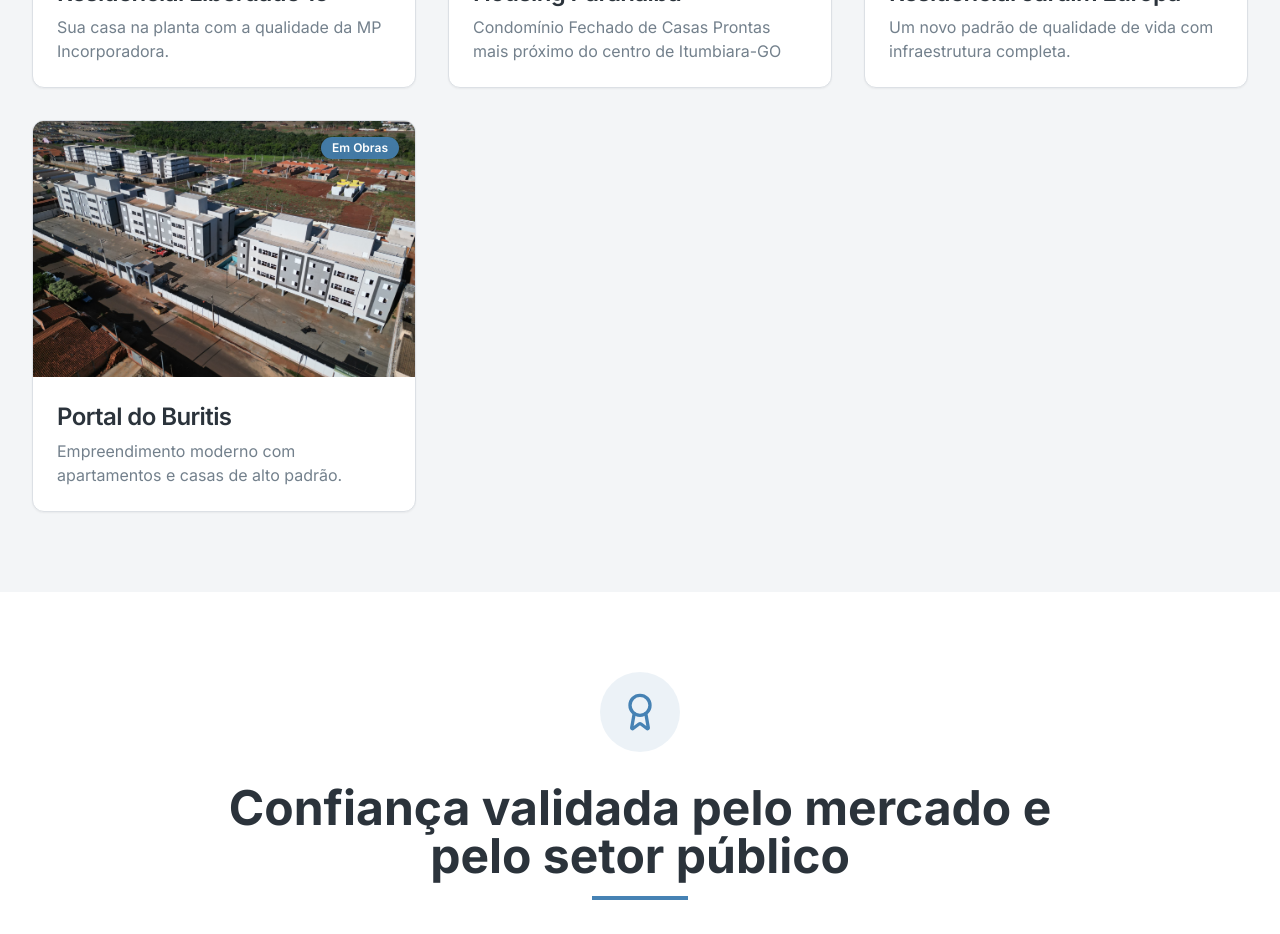
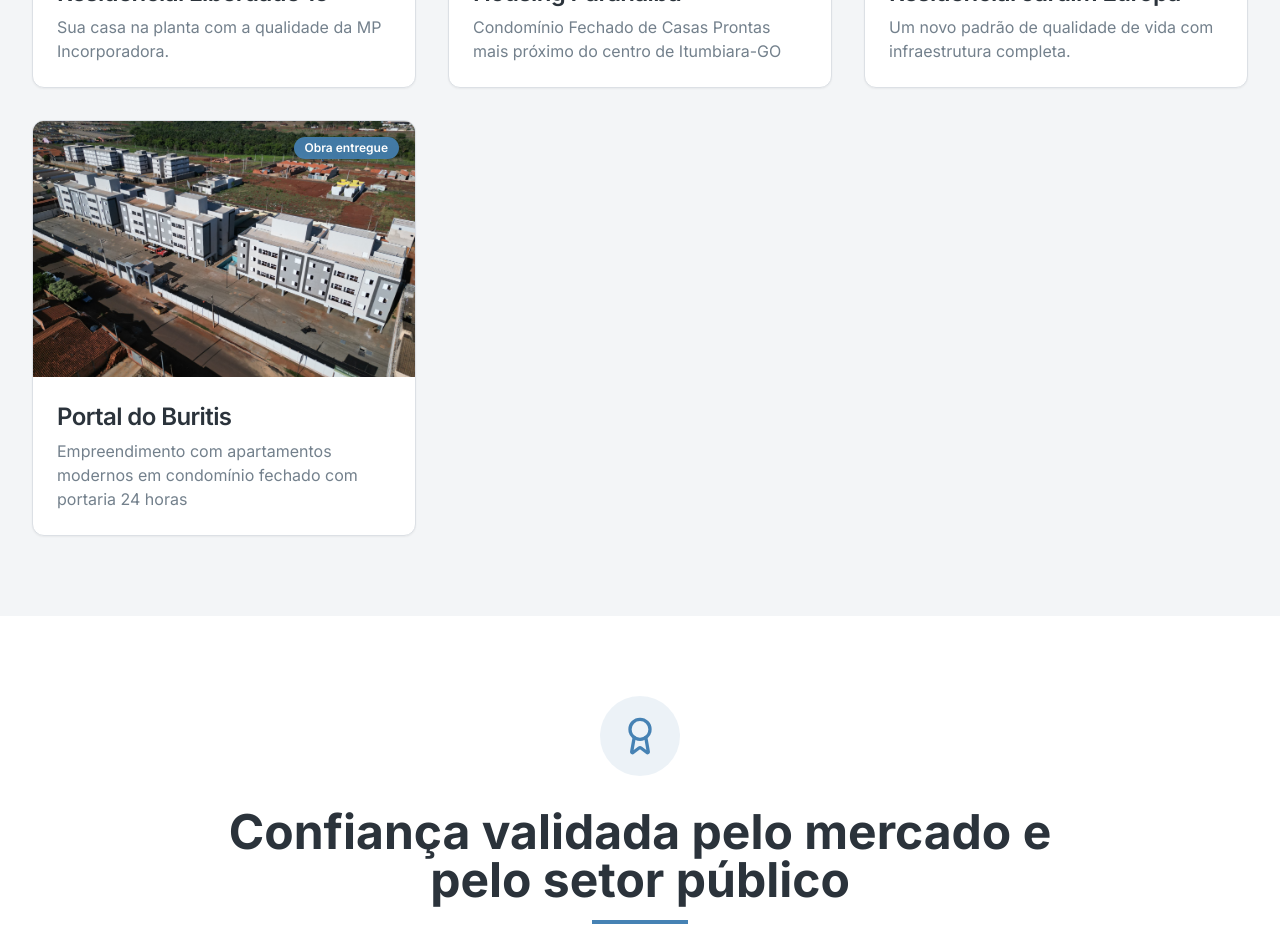
Before and after one commit to produtorasu-bot/mp-incorporadora-site-solido, a React (Vite) app: page / in a window 1280 px wide. Shown: the part 1300-2234 px from the top of the page. Built offline with nearby package versions, Linux system fonts and the light colour scheme; the HTML template or start-up script is replaced by a standard one.

Commit message:
Refactor: Atualizar empreendimento Portal do Buritis

```diff
--- a/src/components/ProjectsShowcase.tsx
+++ b/src/components/ProjectsShowcase.tsx
@@ -40,8 +40,8 @@ const projects: Project[] = [
   {
     id: 4,
     title: "Portal do Buritis",
-    description: "Empreendimento moderno com apartamentos e casas de alto padrão.",
-    status: "Em Obras",
+    description: "Empreendimento com apartamentos modernos em condomínio fechado com portaria 24 horas",
+    status: "Obra entregue",
     image: portalDoBuritis,
   },
 ];
```
